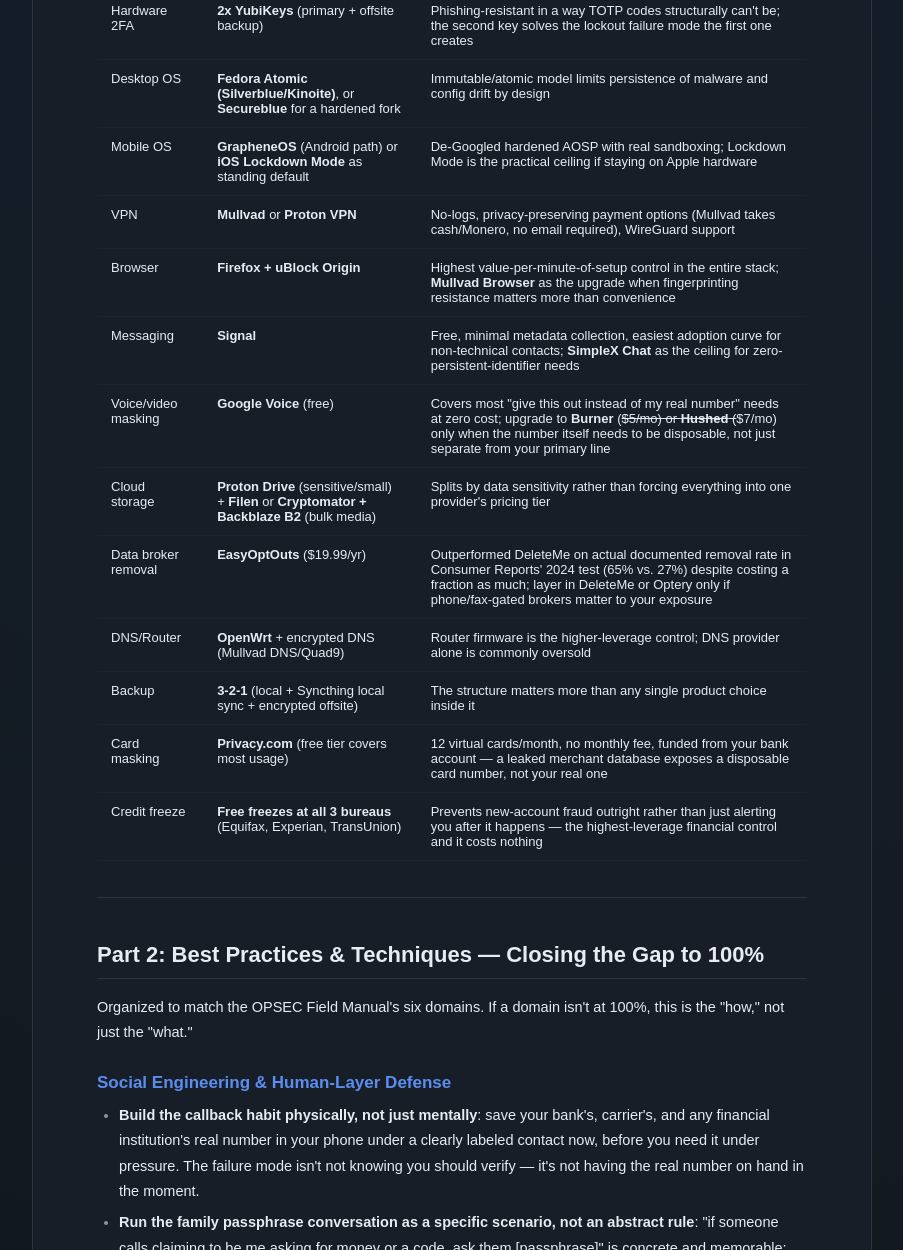
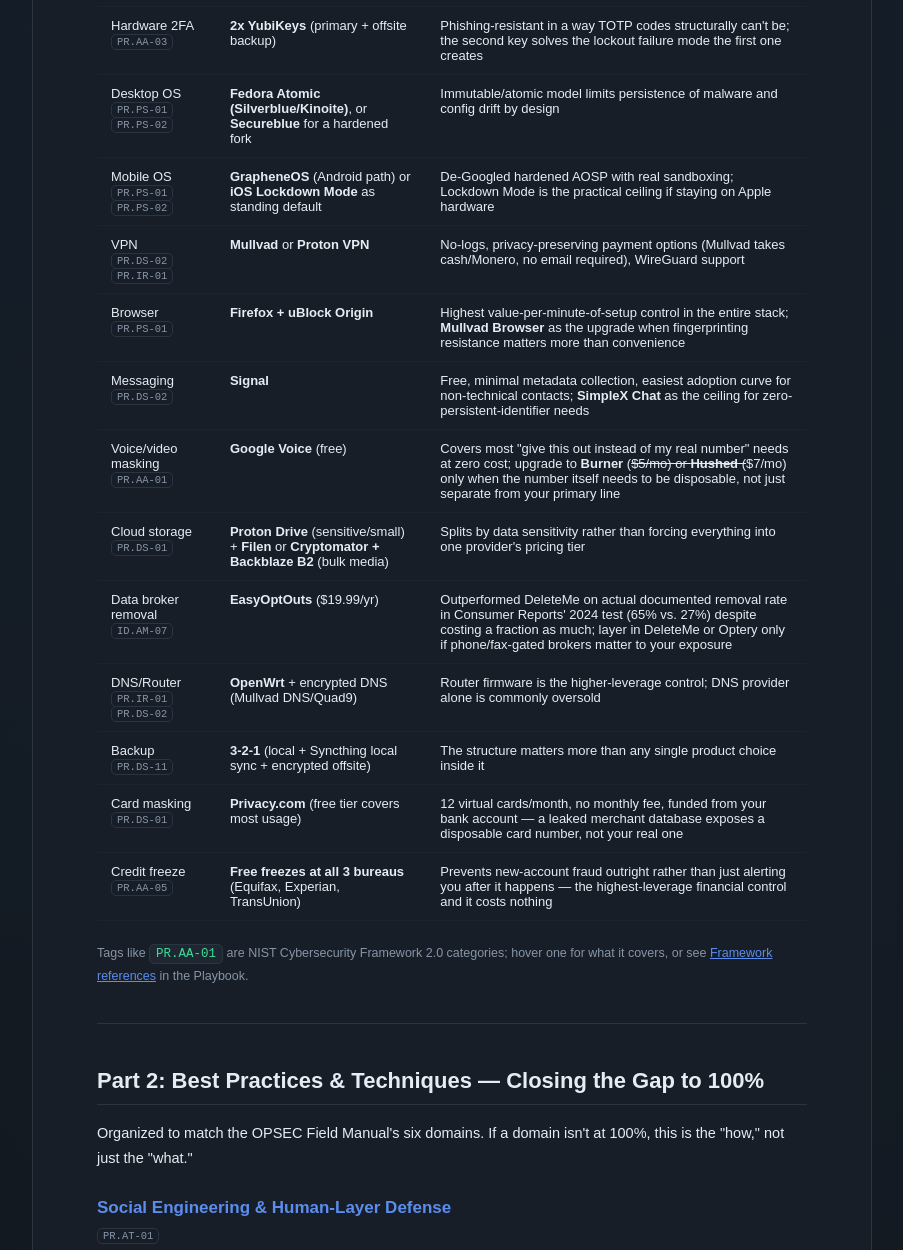
Before and after one commit to nixbys/spidergraph, an Astro site: page /spidergraph/report in a window 1280 px wide. Shown: the part 799-2049 px from the top of the page, without its empty margins (188-1091 px from the left). Built offline with nearby package versions, Linux system fonts and the light colour scheme; Astro itself is replaced by a stand-in of ours.

Commit message:
feat: CSF 2.0 tags in the Recommendations Report (#41) (#46)

```diff
--- a/public/shared/doc-page.css
+++ b/public/shared/doc-page.css
@@ -190,6 +190,24 @@
   color: var(--teal);
   margin-left: 6px;
 }
+#content .csf-tag {
+  font-family: 'IBM Plex Mono', monospace;
+  font-size: 10.5px;
+  color: var(--muted);
+  text-decoration: none;
+  border: 1px solid var(--border);
+  border-radius: 5px;
+  padding: 1px 5px;
+  white-space: nowrap;
+  cursor: help;
+}
+#content .csf-tags {
+  margin: -6px 0 10px;
+}
+#content .csf-note {
+  font-size: 12.5px;
+  color: var(--muted);
+}
 #content table {
   width: 100%;
   border-collapse: collapse;
--- a/src/content/csf-mapping.json
+++ b/src/content/csf-mapping.json
@@ -36,5 +36,46 @@
       "RC.RP-01",
       "ID.IM-03"
     ]
+  },
+  "report": {
+    "Password manager": ["PR.AA-01"],
+    "Email + aliasing": ["PR.AA-01"],
+    "Hardware 2FA": ["PR.AA-03"],
+    "Desktop OS": ["PR.PS-01", "PR.PS-02"],
+    "Mobile OS": ["PR.PS-01", "PR.PS-02"],
+    "VPN": ["PR.DS-02", "PR.IR-01"],
+    "Browser": ["PR.PS-01"],
+    "Messaging": ["PR.DS-02"],
+    "Voice/video masking": ["PR.AA-01"],
+    "Cloud storage": ["PR.DS-01"],
+    "Data broker removal": ["ID.AM-07"],
+    "DNS/Router": ["PR.IR-01", "PR.DS-02"],
+    "Backup": ["PR.DS-11"],
+    "Card masking": ["PR.DS-01"],
+    "Credit freeze": ["PR.AA-05"],
+    "Social Engineering & Human-Layer Defense": ["PR.AT-01"],
+    "Physical Security": ["PR.AA-06"],
+    "Legal & Documentation": ["GV.OC-03"],
+    "Operational Discipline": ["PR.PS-01"],
+    "Incident Response Readiness": ["ID.IM-04"],
+    "Maintenance & Audit Cadence": ["ID.IM-01"]
+  },
+  "glosses": {
+    "GV.OC": "Knowing your context and obligations",
+    "ID.AM": "Knowing what you have and where your data is",
+    "ID.RA": "Understanding your risks",
+    "ID.IM": "Getting better over time",
+    "PR.AA": "Identity, sign-in and access",
+    "PR.AT": "Awareness and training",
+    "PR.DS": "Protecting your data",
+    "PR.PS": "Keeping devices and software secure",
+    "PR.IR": "Protecting networks",
+    "DE.CM": "Watching for trouble",
+    "RS.MA": "Running the response",
+    "RS.AN": "Working out what happened",
+    "RS.CO": "Telling the right people",
+    "RS.MI": "Stopping the damage",
+    "RC.RP": "Recovering",
+    "GV.RM": "Deciding how much risk you accept"
   }
 }
--- a/src/lib/csf-section.ts
+++ b/src/lib/csf-section.ts
@@ -74,3 +74,43 @@ ${runbooks.map((r) => row(r, map.runbooks[r.key])).join('\n')}
 <p class="verified-tag">${esc(map.framework)}, ${esc(map.edition)} · mapping reviewed ${esc(map.reviewed)}</p>
 `;
 }
+
+export interface CsfReportMapping extends CsfMapping {
+  report: Record<string, string[]>;
+  glosses: Record<string, string>;
+}
+
+// One clinical tag per CSF ID; the plain-language gloss is behind hover (title), not
+// inline, so the report's own text reads as before.
+function tags(ids: string[], map: CsfReportMapping): string {
+  return ids
+    .map((id) => {
+      const gloss = map.glosses[id.slice(0, 5)] ?? '';
+      return `<abbr class="csf-tag" title="${esc(gloss)} (NIST CSF 2.0)">${esc(id)}</abbr>`;
+    })
+    .join(' ');
+}
+
+// Adds CSF 2.0 tags to the report at build time: beside each Part 1 category and
+// under each Part 2 heading (not inside it, so heading ids and links stay the same).
+export function annotateReport(html: string, map: CsfReportMapping): string {
+  let out = html;
+  for (const [name, ids] of Object.entries(map.report)) {
+    const label = esc(name);
+    const cell = new RegExp(
+      `(<td[^>]*>)${label.replace(/[.*+?^${}()|[\]\\]/g, '\\$&')}(</td>)`,
+    );
+    const head = new RegExp(
+      `(<h3[^>]*>${label.replace(/[.*+?^${}()|[\]\\]/g, '\\$&')}</h3>)`,
+    );
+    if (cell.test(out))
+      out = out.replace(cell, `$1${label} ${tags(ids, map)}$2`);
+    else if (head.test(out))
+      out = out.replace(head, `$1\n<p class="csf-tags">${tags(ids, map)}</p>`);
+  }
+  // The one bridge for readers: what the tags are, pointing to the Playbook's explainer.
+  return out.replace(
+    '</table>',
+    '</table>\n<p class="csf-note">Tags like <code>PR.AA-01</code> are NIST Cybersecurity Framework 2.0 categories; hover one for what it covers, or see <a href="../playbook/#framework-references">Framework references</a> in the Playbook.</p>',
+  );
+}
--- a/src/pages/report/index.astro
+++ b/src/pages/report/index.astro
@@ -2,8 +2,11 @@
 import BaseLayout from '../../layouts/BaseLayout.astro';
 import { marked } from 'marked';
 import md from '../../content/recommendations-report.md?raw';
+import csfMap from '../../content/csf-mapping.json';
+import { annotateReport } from '../../lib/csf-section';
 
-const contentHtml = marked.parse(md) as string;
+// CSF 2.0 tags beside each category and practice (src/lib/csf-section.ts).
+const contentHtml = annotateReport(marked.parse(md) as string, csfMap);
 const base = import.meta.env.BASE_URL;
 ---
 
```
Also changed, not shown: test/csf-mapping.test.js (+28 -0 lines), CHANGELOG.md.
